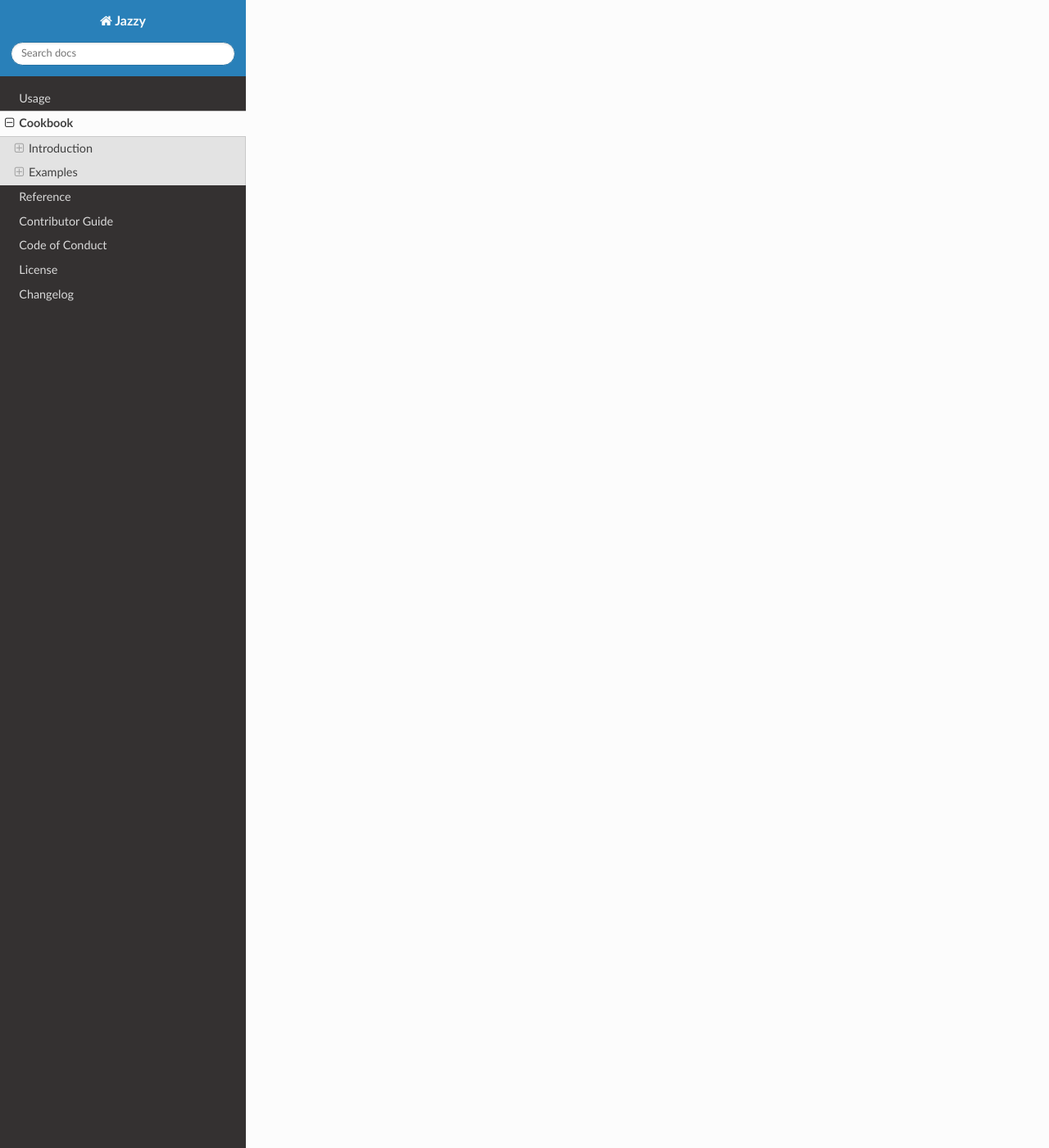
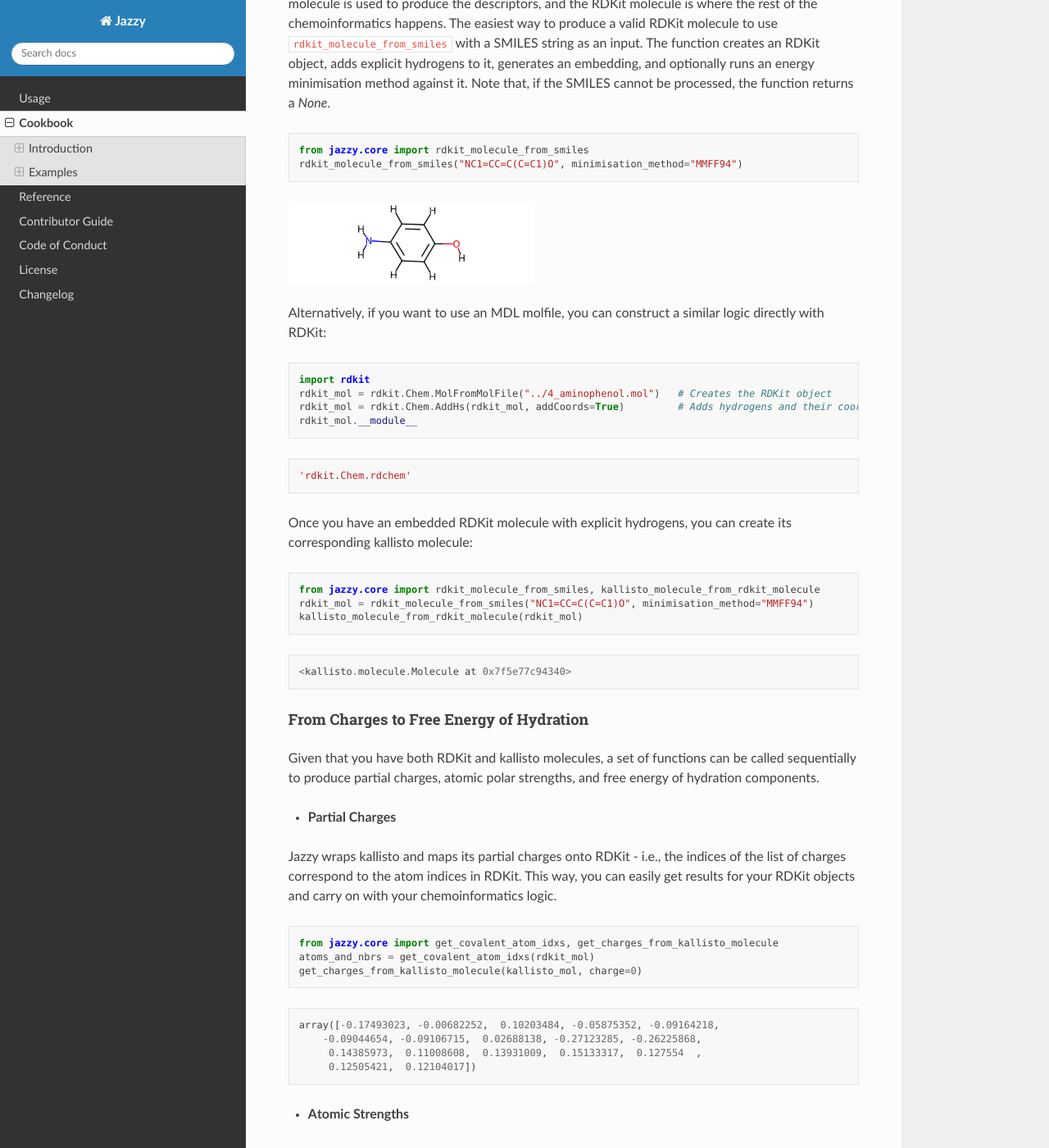
Before and after one commit to AstraZeneca/jazzy, a Sphinx documentation site: the page built from docs/cookbook.rst, in a window 1280 px wide and 1400 px high, scrolled down 5277 px. Shown: the whole window at 82% size. Built offline with Sphinx 7.4.7 and the Read the Docs theme 2.0.0, drawn with Linux system fonts in a browser that asks for light colours; some of the changed text lies outside the part shown.

Commit message:
added docs

```diff
--- a/CONTRIBUTING.rst
+++ b/CONTRIBUTING.rst
@@ -13,9 +13,9 @@ Here is a list of important resources for contributors:
 - `Code of Conduct`_
 
 .. _Apache 2.0 license: https://opensource.org/licenses/Apache-2.0
-.. _Source Code: https://github.com/f3rmion/jazzy
+.. _Source Code: https://github.com/AstraZeneca/jazzy
 .. _Documentation: https://jazzy.readthedocs.io/
-.. _Issue Tracker: https://github.com/f3rmion/jazzy/issues
+.. _Issue Tracker: https://github.com/AstraZeneca/jazzy/issues
 
 How to report a bug
 -------------------
--- a/docs/api.rst
+++ b/docs/api.rst
@@ -36,14 +36,14 @@ Creates a list (of tuples) of tuples of atomic features from a SMILES string. Fe
 .. code-block:: python
 
    from jazzy.api import atomic_tuples_from_smiles
-   atomic_tuples_from_smiles("[H]O[H]")
+   atomic_tuples_from_smiles("[H]O[H]", minimisation_method="MMFF94")
 
 .. code-block:: python
 
    [(('z', 8),
      ('q', 0),
-     ('eeq', -0.613),
-     ('alp', 6.804),
+     ('eeq', -0.6172),
+     ('alp', 6.8174),
      ('hyb', 'sp3'),
      ('num_lp', 2),
      ('sdc', 0.0),
@@ -65,29 +65,29 @@ The APIs also include ``atomic_map_from_smiles`` which is analoguous to ``atomic
 .. code-block:: python
 
    from jazzy.api import atomic_map_from_smiles
-   atomic_map_from_smiles("[H]O[H]")
+   atomic_map_from_smiles("[H]O[H]", minimisation_method="MMFF94")
 
 .. code-block:: python
 
    [{'z': 8,
      'q': 0,
-     'eeq': -0.6026,
-     'alp': 6.7704,
+     'eeq': -0.6172,
+     'alp': 6.8174,
      'hyb': 'sp3',
      'num_lp': 2,
      'sdc': 0.0,
      'sdx': 0.0,
-     'sa': 0.9762,
+     'sa': 1.000,
      'idx': 0},
    ...
      {'z': 1,
      'q': 0,
-     'eeq': 0.3031,
-     'alp': 1.3258,
+     'eeq': 0.3086,
+     'alp': 1.3102,
      'hyb': 'unspecified',
      'num_lp': 0,
      'sdc': 0.0,
-     'sdx': 0.9865,
+     'sdx': 1.000,
      'sa': 0.0,
      'idx': 2}]
 
@@ -95,10 +95,26 @@ Hydrogen Bond Strength Depiction
 """"""""""""""""""""""""""""""""
 Creates an SVG rendering of the molecule with its atomistic hydrogen bond donor and acceptor strengths from an input SMILES string. Note that, if the SMILES cannot be processed, the function raises a *JazzyError*. The depiction function accepts parameters to:
 
-1. Create a two- or three-dimensional depiction
-2. Exclude specified types of strengths from the rendering (e.g. exclude acceptor strengths)
-3. Configure minimum strength thresholds for the rendering (e.g. depict *sdc* strengths only if greater than 0.7)
-4. Configure the output size (e.g. 150x150 pixels)
-5. Encode the image into base64 format
+1. Create a two- or three-dimensional depiction (e.g. ``flatten_molecule=True`` generates a 2D molecule)
+2. Exclude specified types of strengths (e.g. ``ignore_sa=False`` excludes acceptor strengths from the rendering)
+3. Apply minimum strength thresholds (e.g. ``sdc_threshold=0.7`` depicts *sdc* strengths only if greater than 0.7)
+4. Configure the output size (e.g. ``fig_size=[350,350]`` generates an image of 350x350 pixels)
+5. Depict strengths without highlighting their atoms (e.g. ``highlight_atoms=False``)
+6. Encode the image into base64 format (e.g. ``encode=True``)
 
-**TODO...**
+.. code-block:: python
+
+   from jazzy.api import atomic_strength_vis_from_smiles
+   atomic_strength_vis_from_smiles(smiles="CC1=CC=C(C=C1)C2=CC(=NN2C3=CC=C(C=C3)S(=O)(=O)N)C(F)(F)F",
+                                   flatten_molecule=True,
+                                   highlight_atoms=True,
+                                   ignore_sdc=False,
+                                   ignore_sdx=False,
+                                   ignore_sa=False,
+                                   sdc_threshold=0.7,
+                                   sdx_threshold=0.6,
+                                   sa_threshold=0.7)
+
+.. image:: _static/atomic_strength_vis_from_smiles.png
+   :width: 300
+   :alt: atomic_strength_vis_from_smiles
--- /dev/null
+++ b/docs/cli.rst
@@ -0,0 +1,15 @@
+Molecular Descriptors from SMILES
+"""""""""""""""""""""""""""""""""
+Example of calculation of Jazzy descriptors for an individual SMILES string from the command line. Features include *C-H donor strength* (sdc), *X-H donor strength* (sdx) where X includes any non-carbon atoms, *acceptor strength* (sda), *apolar contribution to delta g of hydration* (dga), *polar contribution to delta g of hydration* (dgp), *total delta G of hydration* (dgtot) which also accounts for an interaction term that is not included in the results.
+
+.. code:: console
+
+   $ jazzy vec 'NC1=CC=C(C=C1)O' --opt MMFF94
+
+.. code:: console
+
+   {'sdc': 2.2437, 'sdx': 2.111, 'sa': 1.999, 'dga': -3.432102037745161, 'dgp': -39.642437224760336, 'tot': -43.074539262505496, 'status': 'success', 'smiles': 'NC1=CC=C(C=C1)O'}
+
+**TODO: CLI vis needs modifications**
+
+**TODO: Need to make examples of how to read SDF of SMILES and get results (batches and individual). No programming language. Very high level**
--- a/docs/core.rst
+++ b/docs/core.rst
@@ -0,0 +1,160 @@
+Jazzy calculates its descriptors using partial charges from kallisto and produces results that match the atomic indices generated by RDKit. This logic was conceived with the aim to facilitate the use and integration of Jazzy. This section reports some examples of how to use the core functionalities of the library.
+
+RDKit and kallisto Molecules
+""""""""""""""""""""""""""""
+To run Jazzy from the core, you need to produce both an RDKit and kallisto molecules. The kallisto molecule is used to produce the descriptors, and the RDKit molecule is where the rest of the chemoinformatics happens. The easiest way to produce a valid RDKit molecule to use ``rdkit_molecule_from_smiles`` with a SMILES string as an input. The function creates an RDKit object, adds explicit hydrogens to it, generates an embedding, and optionally runs an energy minimisation method against it. Note that, if the SMILES cannot be processed, the function returns a *None*.
+
+.. code-block:: python
+
+   from jazzy.core import rdkit_molecule_from_smiles
+   rdkit_molecule_from_smiles("NC1=CC=C(C=C1)O", minimisation_method="MMFF94")
+
+.. image:: _static/rdkit_molecule_from_smiles.png
+   :width: 300
+   :alt: rdkit_molecule_from_smiles
+
+Alternatively, if you want to use an MDL molfile, you can construct a similar logic directly with RDKit:
+
+.. code-block:: python
+
+   import rdkit
+   rdkit_mol = rdkit.Chem.MolFromMolFile("../4_aminophenol.mol")   # Creates the RDKit object
+   rdkit_mol = rdkit.Chem.AddHs(rdkit_mol, addCoords=True)         # Adds hydrogens and their coordinates
+   rdkit_mol.__module__
+
+.. code-block:: python
+
+   'rdkit.Chem.rdchem'
+
+Once you have an embedded RDKit molecule with explicit hydrogens, you can create its corresponding kallisto molecule:
+
+.. code-block:: python
+
+   from jazzy.core import rdkit_molecule_from_smiles, kallisto_molecule_from_rdkit_molecule
+   rdkit_mol = rdkit_molecule_from_smiles("NC1=CC=C(C=C1)O", minimisation_method="MMFF94")
+   kallisto_molecule_from_rdkit_molecule(rdkit_mol)
+
+.. code-block:: python
+
+   <kallisto.molecule.Molecule at 0x7f5e77c94340>
+
+From Charges to Free Energy of Hydration
+""""""""""""""""""""""""""""""""""""""""
+
+Given that you have both RDKit and kallisto molecules, a set of functions can be called sequentially to produce partial charges, atomic polar strengths, and free energy of hydration components.
+
+* **Partial Charges**
+
+Jazzy wraps kallisto and maps its partial charges onto RDKit - i.e., the indices of the list of charges correspond to the atom indices in RDKit. This way, you can easily get results for your RDKit objects and carry on with your chemoinformatics logic.
+
+.. code-block:: python
+
+   from jazzy.core import get_covalent_atom_idxs, get_charges_from_kallisto_molecule
+   atoms_and_nbrs = get_covalent_atom_idxs(rdkit_mol)
+   get_charges_from_kallisto_molecule(kallisto_mol, charge=0)
+
+.. code-block:: python
+
+   array([-0.17493023, -0.00682252,  0.10203484, -0.05875352, -0.09164218,
+       -0.09044654, -0.09106715,  0.02688138, -0.27123285, -0.26225868,
+        0.14385973,  0.11008608,  0.13931009,  0.15133317,  0.127554  ,
+        0.12505421,  0.12104017])
+
+* **Atomic Strengths**
+
+The same principle described above applies to the generation of atomistic features: Jazzy creates a dictionary where keys are atom indices that match those in the RDKit molecule and values are dictionaries of features. Features include *atomic number* (z), *formal charge* (q), *partial charge* (eeq), *atomic-charge dependent dynamic atomic polarizabilities* (alp), *hybridisation* (hyb), *number of lone pairs* (num_lp), *C-H donor strength* (sdc), *X-H donor strength* (sdx) where X includes any non-carbon atoms, *acceptor strength* (sda).
+
+.. code-block:: python
+
+   from jazzy.core import get_covalent_atom_idxs, get_charges_from_kallisto_molecule, calculate_polar_strength_map
+   atoms_and_nbrs = get_covalent_atom_idxs(rdkit_mol)
+   kallisto_mol = get_charges_from_kallisto_molecule(kallisto_mol, charge=0)
+   calculate_polar_strength_map(rdkit_mol, kallisto_mol, atoms_and_nbrs, kallisto_charges)
+
+.. code-block:: python
+
+   {
+    0: {'z': 7,
+        'q': 0,
+        'eeq': -0.1749,
+        'alp': 7.2063,
+        'hyb': 'sp2',
+        'num_lp': 1,
+        'sdc': 0,
+        'sdx': 0,
+        'sa': 0.1523},
+    1: {'z': 6,
+        'q': 0,
+        'eeq': -0.0068,
+        'alp': 8.9081,
+        ...
+        'hyb': 'unspecified',
+        'num_lp': 0,
+        'sdc': 0,
+        'sdx': 0.5973,
+        'sa': 0}
+   }
+
+* **Free Energy of Hydration**
+
+The calculation of the free energy of hydration requires: RDKit molecule, kallisto molecule, the atomic hydrogen bonding strengths map, and a set of free parameters that are specific to each free energy component. Jazzy comes already with a a set of `parameters`_. that we have derived by fitting the components against a set of experimental free energy of hydration values but you can replace them with your own parameters if you wish. Here we show an full example of how to calculate the delta hydration energy and its components for a SMILES string using the core functions.
+
+If you are just interested in calculating the free energy of hydration without caring about the free parameters, we strongly advise to use directly the `Free Energy of Hydration API`_.
+
+.. code-block:: python
+
+   # First of all, set the parameters
+   g0=1.884
+   gs=0.0467
+   gr=-3.643
+   gpi1=-1.602
+   gpi2=-1.174
+   gd=-0.908
+   ga=-16.131
+   expd=0.50
+   expa=0.34
+   gi=4.9996
+   f=0.514
+
+.. code-block:: python
+
+   # Then, let's create the molecules and their atomic strengths
+   smiles = "NC1=CC=C(C=C1)O"
+   rdkit_mol = rdkit_molecule_from_smiles(smiles, minimisation_method="MMFF94")
+   kallisto_mol = kallisto_molecule_from_rdkit_molecule(rdkit_mol)
+   atoms_and_nbrs = get_covalent_atom_idxs(rdkit_mol)
+   kallisto_charges = get_charges_from_kallisto_molecule(kallisto_mol, charge=0)
+   atomic_map = calculate_polar_strength_map(rdkit_mol, kallisto_mol, atoms_and_nbrs, kallisto_charges)
+
+   # Calculate individual terms and finally produce their sum
+   dgp = calculate_delta_polar(atomic_map,
+                               atoms_and_nbrs,
+                               gd=gd,
+                               ga=ga,
+                               expd=expd,
+                               expa=expa)
+
+   dga = calculate_delta_apolar(rdkit_mol,
+                                atomic_map,
+                                g0=g0,
+                                gs=gs,
+                                gr=gr,
+                                gpi1=gpi1,
+                                gpi2=gpi2)
+
+   dgi = calculate_delta_interaction(rdkit_mol,
+                                    atomic_map,
+                                    atoms_and_nbrs,
+                                    gi=gi,
+                                    expa=expa,
+                                    f=f)
+
+   print(dgp + dga + dgi)  # The sum of the terms yields the Free Energy of Hydration (kJ/mol)
+
+
+.. code-block:: python
+
+   -43.074539262505496
+
+.. _parameters: https://github.com/AstraZeneca/jazzy/blob/master/src/jazzy/config.py
+.. _Free Energy of Hydration API: https://jazzy.readthedocs.io/en/latest/cookbook.html#gibbs-free-energy-of-hydration
--- a/docs/index.rst
+++ b/docs/index.rst
@@ -14,4 +14,4 @@
    contributing
    Code of Conduct <codeofconduct>
    License <license>
-   Changelog <https://github.com/f3rmion/jazzy/releases>
+   Changelog <https://github.com/AstraZeneca/jazzy/releases>
--- a/pyproject.toml
+++ b/pyproject.toml
@@ -5,8 +5,8 @@ description = "Jazzy"
 authors = ["Gian Marco Ghiandoni <gianmarco.ghiandoni@astrazeneca.com>", "Eike Caldeweyher <eike.caldeweyher@astrazeneca.com>"]
 license = "Apache-2.0"
 readme = "README.rst"
-homepage = "https://github.com/f3rmion/jazzy"
-repository = "https://github.com/f3rmion/jazzy"
+homepage = "https://github.com/AstraZeneca/jazzy"
+repository = "https://github.com/AstraZeneca/jazzy"
 documentation = "https://jazzy.readthedocs.io"
 classifiers = [
     "Development Status :: 3 - Alpha",
@@ -17,7 +17,7 @@ classifiers = [
 ]
 
 [tool.poetry.urls]
-Changelog = "https://github.com/f3rmion/jazzy/releases"
+Changelog = "https://github.com/AstraZeneca/jazzy/releases"
 
 [tool.poetry.dependencies]
 python = "^3.7.1"
```
Also changed, not shown: other parts of docs/api.rst (+2 -2 lines), README.rst (+25 -31 lines), docs/cookbook.rst (+4 -3 lines), docs/usage.rst (+17 -2 lines), .cookiecutter.json, docs/_static/atomic_strength_vis_from_smiles.png (added), docs/_static/jazzy.png (added), docs/_static/rdkit_molecule_from_smiles.png (added), 1 other file.
